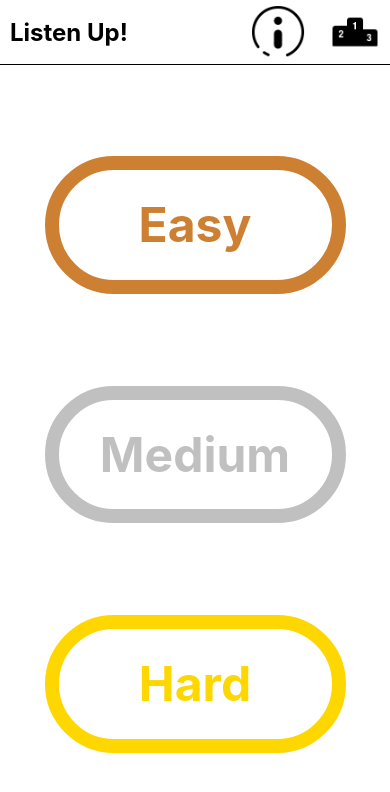
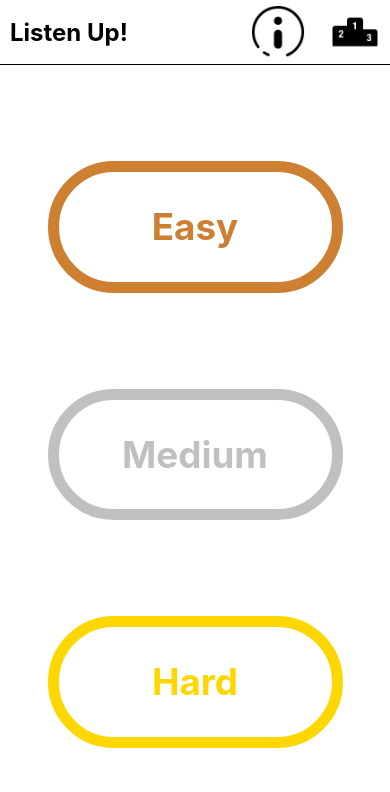
Before and after one commit to Listen-Up-2210/listen-up-ui, a React (Create React App) app: page /animals in a window 390 px wide. Shown: the top 792 px of the page. Built offline with nearby package versions, Linux system fonts and the light colour scheme.

Commit message:
Fix button scaling on longer screens

```diff
--- a/src/Components/Category/Category.css
+++ b/src/Components/Category/Category.css
@@ -18,7 +18,7 @@
 	line-height: 13vh;
 	text-align: center;
 	text-decoration: none;
-	width: 50vw;
+	width: 11em;
 }
 .category-link:hover
 {
--- a/src/Components/Difficulty/Difficulty.css
+++ b/src/Components/Difficulty/Difficulty.css
@@ -16,7 +16,7 @@
 	line-height: 13vh;
 	text-align: center;
 	text-decoration: none;
-	width: 50vw;
+	width: 11em;
 }
 .difficulty-link:hover
 {
@@ -79,7 +79,7 @@
 	{
 		border: .3em solid;
 		border-radius: 2em;
-		font-size: 3em;
+		font-size: 2.3em;
 		font-weight: bold;
 		line-height: 13vh;
 		text-align: center;
```
